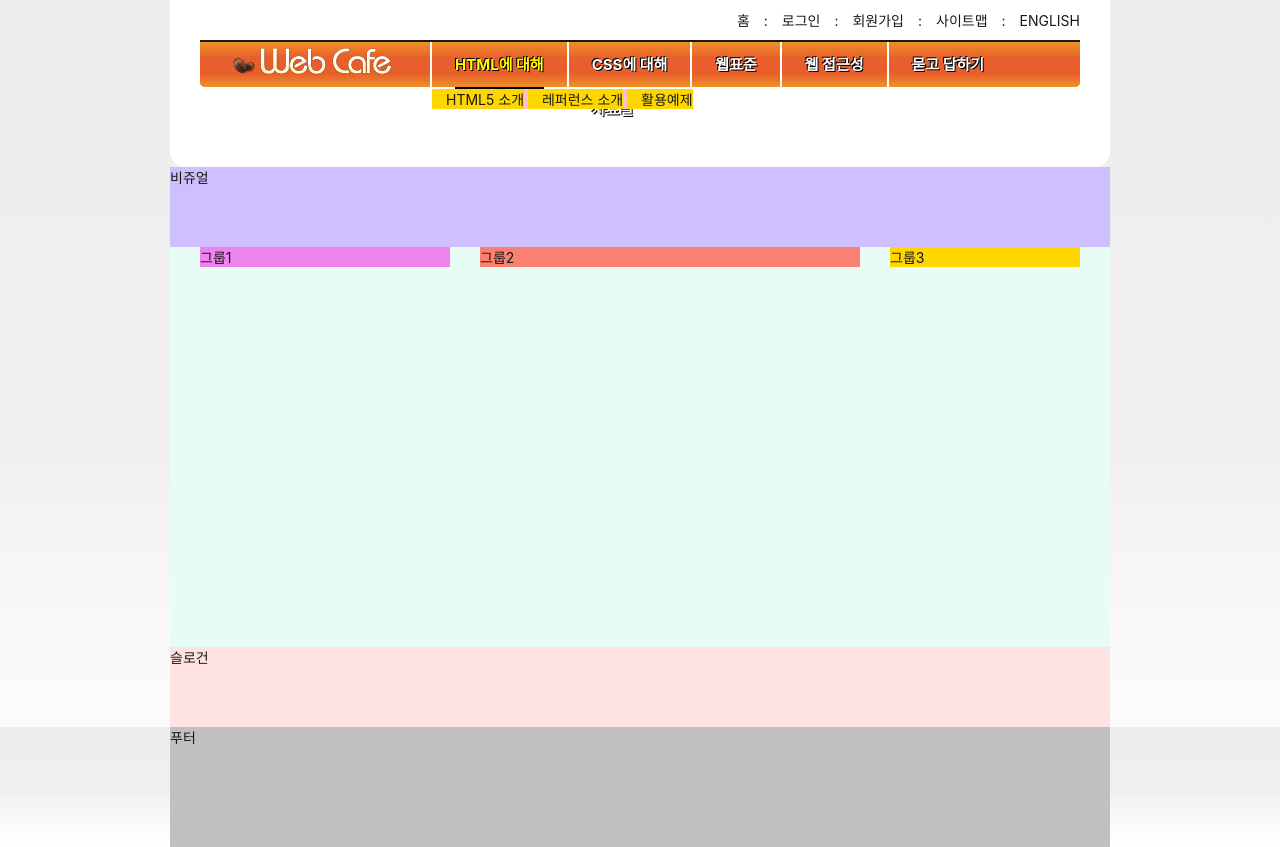
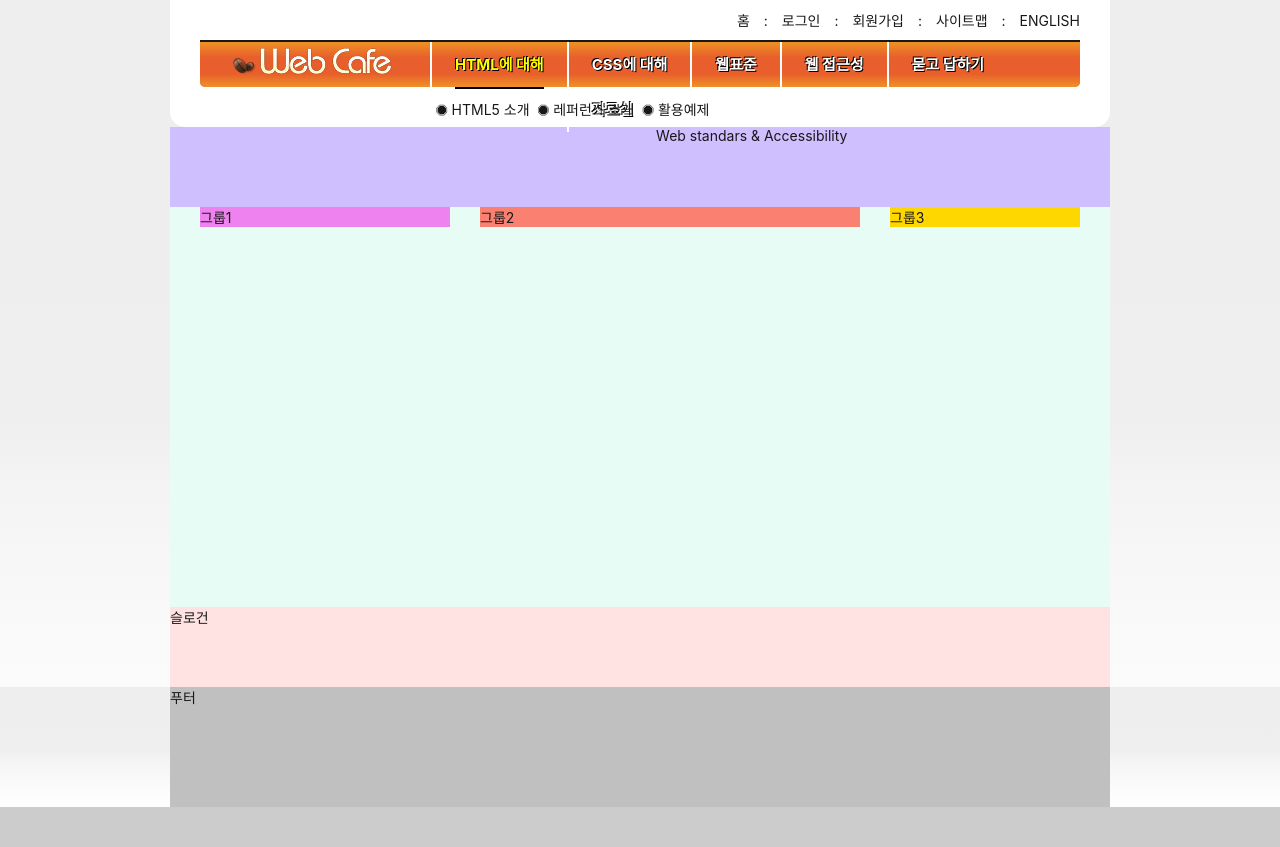
Before and after one commit to lulla-by/HTML5, a plain HTML site: page index.html in a window 1280 px wide. After the commit the page ends 807 px from the top, so only its background shows below. Drawn offline with Linux system fonts and the light colour scheme; a web font is replaced by a local one.

Commit message:
비주얼 콘텐츠 텍스트 마크업

```diff
--- a/index.html
+++ b/index.html
@@ -8,6 +8,7 @@
   <title>웹카페</title>
   <link rel="stylesheet" as="style" crossorigin href="https://cdn.jsdelivr.net/gh/orioncactus/pretendard@v1.3.6/dist/web/static/pretendard.css" />
   <link rel="stylesheet" href="./styles/style.css" />
+  <script src="./js/main.js" defer></script>
 </head>
 
 <body>
@@ -132,7 +133,11 @@
 
   </nav>
 </header>
-<div class="visual">비쥬얼</div>
+<div class="visual">
+  <div class="visual-text">
+    Web standars &amp; Accessibility
+  </div>
+</div>
 <main class="main">
   <div class="group group1">그룹1</div>
   <div class="group group2">그룹2</div>
@@ -144,6 +149,7 @@
     푸터
   </div>
 </footer>
+<!-- <script src="./js/main.js"></script> -->
 </body>
 
 </html>
--- a/styles/fontello.css
+++ b/styles/fontello.css
@@ -1,18 +1,29 @@
+@font-face {
+  font-family: 'fontello';
+  src: url('../font/fontello.eot?45169256');
+  src: url('../font/fontello.eot?45169256#iefix') format('embedded-opentype'),
+       url('../font/fontello.woff2?45169256') format('woff2'),
+       url('../font/fontello.woff?45169256') format('woff'),
+       url('../font/fontello.ttf?45169256') format('truetype'),
+       url('../font/fontello.svg?45169256#fontello') format('svg');
+  font-weight: normal;
+  font-style: normal;
+}
 /* Chrome hack: SVG is rendered more smooth in Windozze. 100% magic, uncomment if you need it. */
 /* Note, that will break hinting! In other OS-es font will be not as sharp as it could be */
 /*
 @media screen and (-webkit-min-device-pixel-ratio:0) {
   @font-face {
     font-family: 'fontello';
-    src: url('../font/fontello.svg?38310097#fontello') format('svg');
+    src: url('../font/fontello.svg?45169256#fontello') format('svg');
   }
 }
 */
-
- [class^="icon-"]:before, [class*=" icon-"]:before {
-  font-family: 'fontello';
+[class^="icon-"]:before, [class*=" icon-"]:before {
+  font-family: "fontello";
+  font-style: normal;
   font-weight: normal;
-  speak: none;
+  speak: never;
 
   display: inline-block;
   text-decoration: inherit;
@@ -43,8 +54,9 @@
   /* text-shadow: 1px 1px 1px rgba(127, 127, 127, 0.3); */
 }
 
-.icon-ok:before { content: '\e800'; } /* '' */
-.icon-plus:before { content: '\e801'; } /* '' */
-.icon-search:before { content: '\e802'; } /* '' */
-.icon-right-open:before { content: '\e803'; } /* '' */
-.icon-dot-circled:before { content: '\f192'; } /* '' */
+.icon-colon:before { content: '\e800'; } /* '' */
+.icon-ok:before { content: '\e801'; } /* '' */
+.icon-plus:before { content: '\e802'; } /* '' */
+.icon-search:before { content: '\e803'; } /* '' */
+.icon-right-dir:before { content: '\e804'; } /* '' */
+.icon-stop:before { content: '\e805'; } /* '' */
--- a/styles/style.css
+++ b/styles/style.css
@@ -1,5 +1,7 @@
+@import url("./fonts.css");
 @import url("./normalize.css");
 @import url("./reset.css");
+
 /* 숨김 콘텐츠 */
 .a11y-hidden{
   position: absolute;
@@ -44,19 +46,16 @@ body {
 }
 /* 로고 */
 .logo{
-  /* background-color: blue; */
   position: absolute;
   /* 1. 로고 포지션 잡아주고 */
   top:45px;
   left:60px;
-
   /* 로고를 위에 띄우기: 마크업순서에서 기본적으로 0으로 지정, 여유롭게 하기 위해서 숫자를 넉넉하게 부여, static이 아닐경우 가능 */
   z-index: 10;
 }
 
 /* 텍스트 링크 모음 */
 .member{
-  /* background-color: aqua; */
   text-align: right;
   padding: 4px 0;
   /* position 속성을 활용하여 . member 영역을 오른쪽으로 10px 만큼 이동하기 */
@@ -88,7 +87,7 @@ body {
   margin-right: 4px;
 }
 .navigation{
-  padding-bottom: 80px;
+  padding-bottom: 40px;
 }
 /* 메인메뉴 */
 .menu{
@@ -108,10 +107,16 @@ body {
   padding-left: 230px;
   /* border 2px포함 47px로  */
   height: 47px;
+  /* 메뉴바 기준 */
   position: relative;
+  /* 밑에 가면 .menu-accessibility, .menu-qna, .menu-archive 세가지는 right를 0으로 지정 */
 }
+
+
 .menu > li:nth-child(-n+3) {
+  /* li기준 */
   position: relative;
+  /* 밑에 가면 .menu-html, .menu-css, .menu-standards 세가지는 left를 0으로 지정 */
 }
 
 .menu-item {
@@ -143,10 +148,10 @@ body {
 
 /* 서브메뉴 */
 .sub-menu{
-  background-color: pink;
   position: absolute;
   display: none;
   top: 47px;
+  padding: 4px 0;
 }
 .menu-html, .menu-css, .menu-standards{
   left: 0;
@@ -162,8 +167,38 @@ white-space: nowrap;
 }
 .sub-menu li {
   display: inline-block;
-  padding-left: 1em;
-  background-color: gold;
+}
+
+.sub-menu a::before {
+  content: "\e805";
+  font-family: 'fontello';
+  font-weight: normal;
+  display: inline-block;
+  text-decoration: inherit;
+  width: 1em;
+  margin-right: .2em;
+  text-align: center;
+  font-variant: normal;
+  text-transform: none;
+  line-height: 1em;
+  margin-left: .2em;
+  -webkit-font-smoothing: antialiased;
+  -moz-osx-font-smoothing: grayscale;
+}
+
+
+.sub-menu a:hover::before,
+.sub-menu a:focus::before{
+  content: "\e801";
+}
+
+.sub-menu a {
+  display: inline-block;
+  padding: 6px 0;
+}
+.sub-menu a:hover,
+.sub-menu a:focus {
+  color: red;
 }
 
 /* 비주얼 */
```
Also changed, not shown: font/fontello.ttf, font/fontello.woff, font/fontello.woff2, 2 other files.
